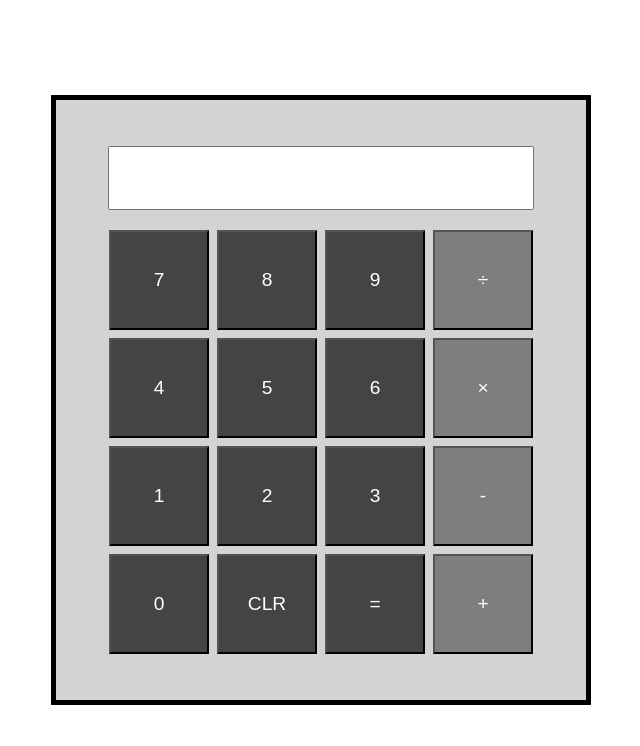
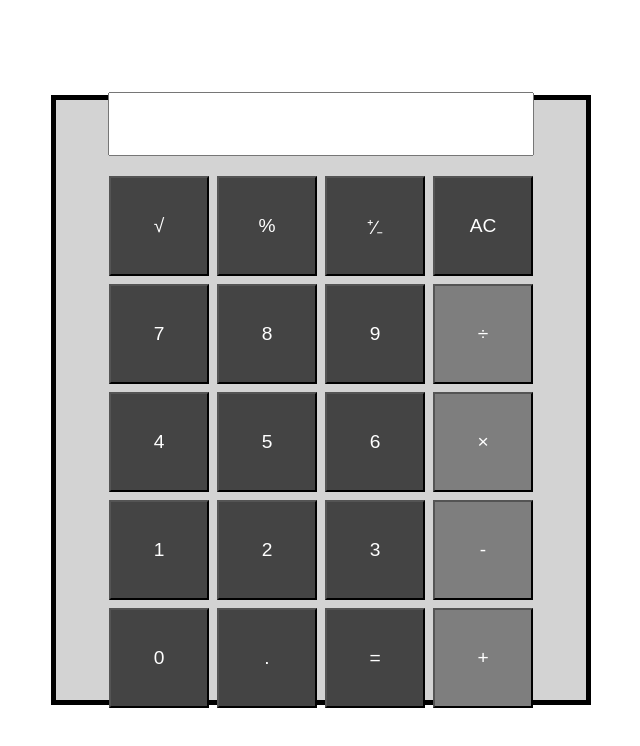
Before and after one commit to xenanthropy/Calculator, a plain HTML site: page index.html in a window 1280 px wide. Shown: the whole page, without its empty margins (319-959 px from the left). Drawn offline with Linux system fonts and the light colour scheme.

Commit message:
Add extra buttons

```diff
--- a/index.html
+++ b/index.html
@@ -15,6 +15,10 @@
             <input type="text" id="screenText" name="screenText">
         </div>
         <div id="buttons">
+            <button id="squareRootButton">√</button>
+            <button id="percentButton">%</button>
+            <button id="negativeButton">⁺∕₋</button>
+            <button id="clearButton">AC</button>
             <button id="sevenButton">7</button>
             <button id="eightButton">8</button>
             <button id="nineButton">9</button>
@@ -28,7 +32,7 @@
             <button id="threeButton">3</button>
             <button id="subtractButton" class="operator">-</button>
             <button id="zeroButton">0</button>
-            <button id="clearButton">CLR</button>
+            <button id="decimalButton">.</button>
             <button id="equalsButton">=</button>
             <button id="addButton" class="operator">+</button>
 
```
